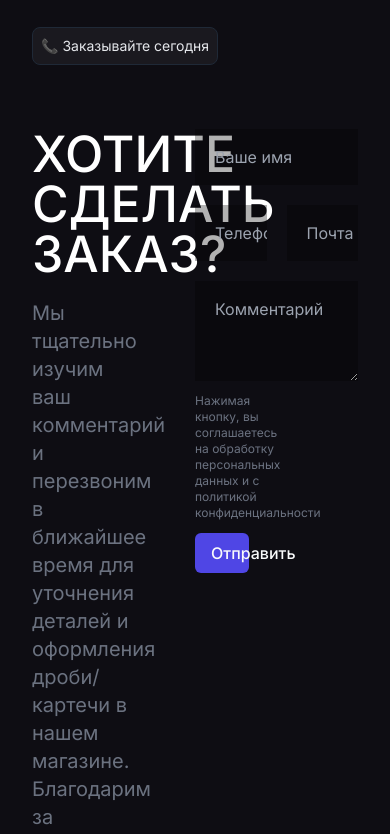
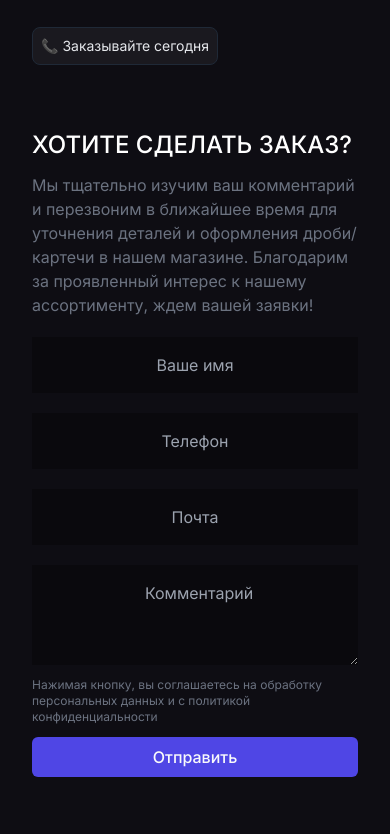
Before and after one commit to akSite7/web-volgashot-NextJS, a Next.js app: page / in a window 390 px wide. Shown: the part 1240-2074 px from the top of the page. Built offline with nearby package versions, Linux system fonts and the light colour scheme; no server answers.

Commit message:
Добавил форме заявки адаптив под телефоны

```diff
--- a/src/components/section/Feedback/styles.module.css
+++ b/src/components/section/Feedback/styles.module.css
@@ -7,45 +7,71 @@
 ;}
 
 .feedbackContent {
-  @apply w-full flex flex-row justify-between items-start gap-10 mt-16
+  @apply w-full justify-between items-start gap-10 mt-16 /*flex flex-row*/
 ;}
 
 .feedbackInfo {
   @apply w-4/12
+
+  xxs:w-full
 ;}
 
 .feedbackTitle {
   @apply text-[50px] uppercase font-medium leading-[50px] mb-5
+
+  xxs:text-2xl
+  xxs:mb-3
 ;}
 
 .feedbackDescription {
   @apply text-[20px] text-gray-500 leading-7
+
+
+  xxs:text-base
+  xxs:mb-5
 ;}
 
 .feedbackForm {
   @apply grid grid-cols-1 w-6/12
+
+  xxs:w-full
 ;}
 
 .feedbackInput {
   @apply h-14 mb-5 bg-opacity-30 bg-black pl-5
+  xxs:text-center
+  xxs:pl-0
 ;}
 
 .feedbackInputNano {
   @apply grid grid-cols-2 gap-5
+
+  xxs:grid-cols-1
+  xxs:gap-0
 ;}
 
 .feedbackInputDouble {
   @apply h-14 mb-5 bg-opacity-30 bg-black pl-5
+
+  xxs:text-center
+  xxs:pl-0
 ;}
 
 .feedbackArea {
   @apply h-14 mb-3 bg-opacity-30 bg-black pl-5 min-h-[100px] max-h-[400px] pr-3 pt-4
+  xxs:text-center
+
 ;}
 
 .feedbackPolice {
   @apply text-xs text-gray-500 w-6/12
+
+  xxs:text-[12px]
+  xxs:w-full
 ;}
 
 .feedbackSubmit {
   @apply w-4/12 max-h-[50px] px-4 mt-3 py-2 bg-indigo-600 rounded-md text-gray-50 font-medium text-center
+
+  xxs:w-full
 ;}
```
